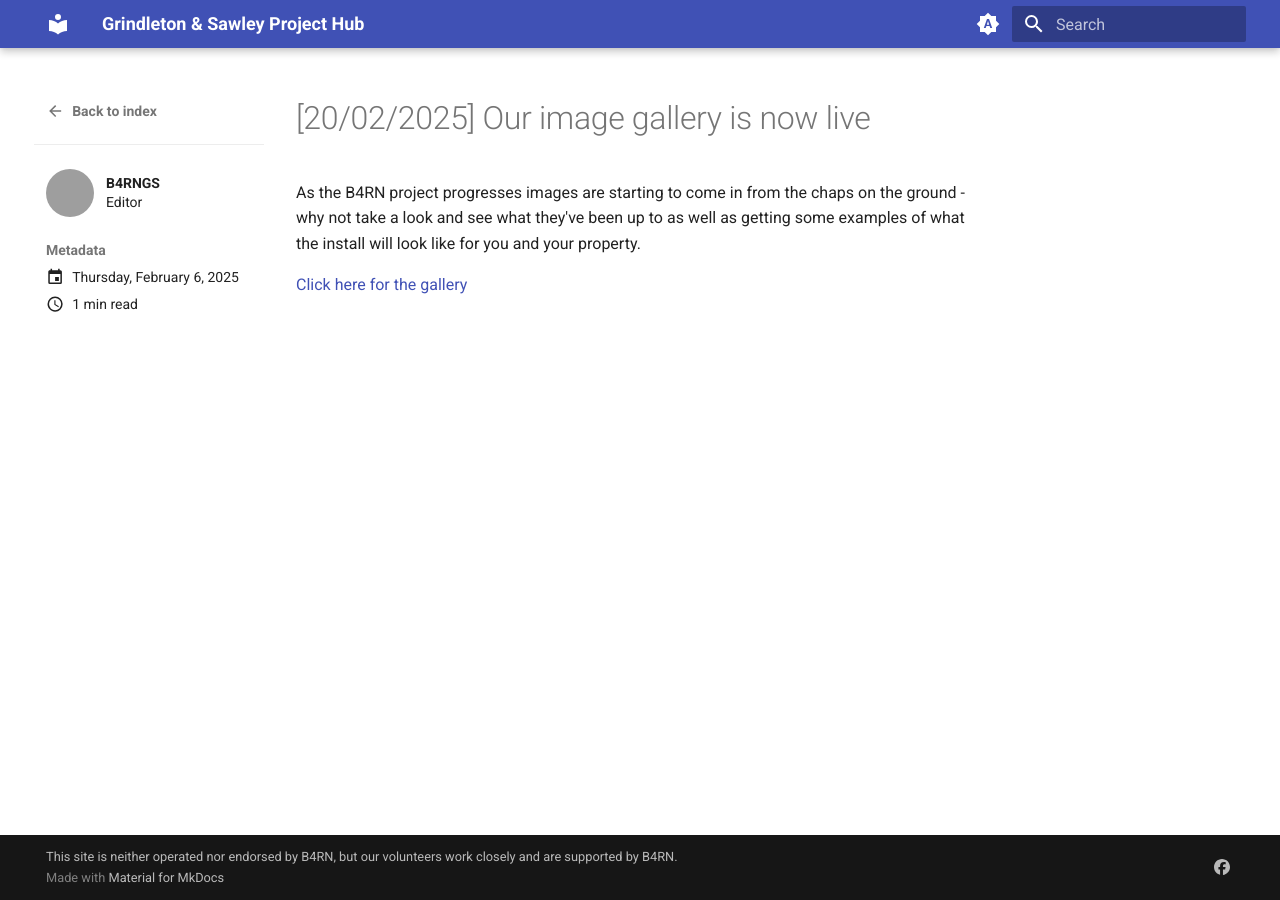
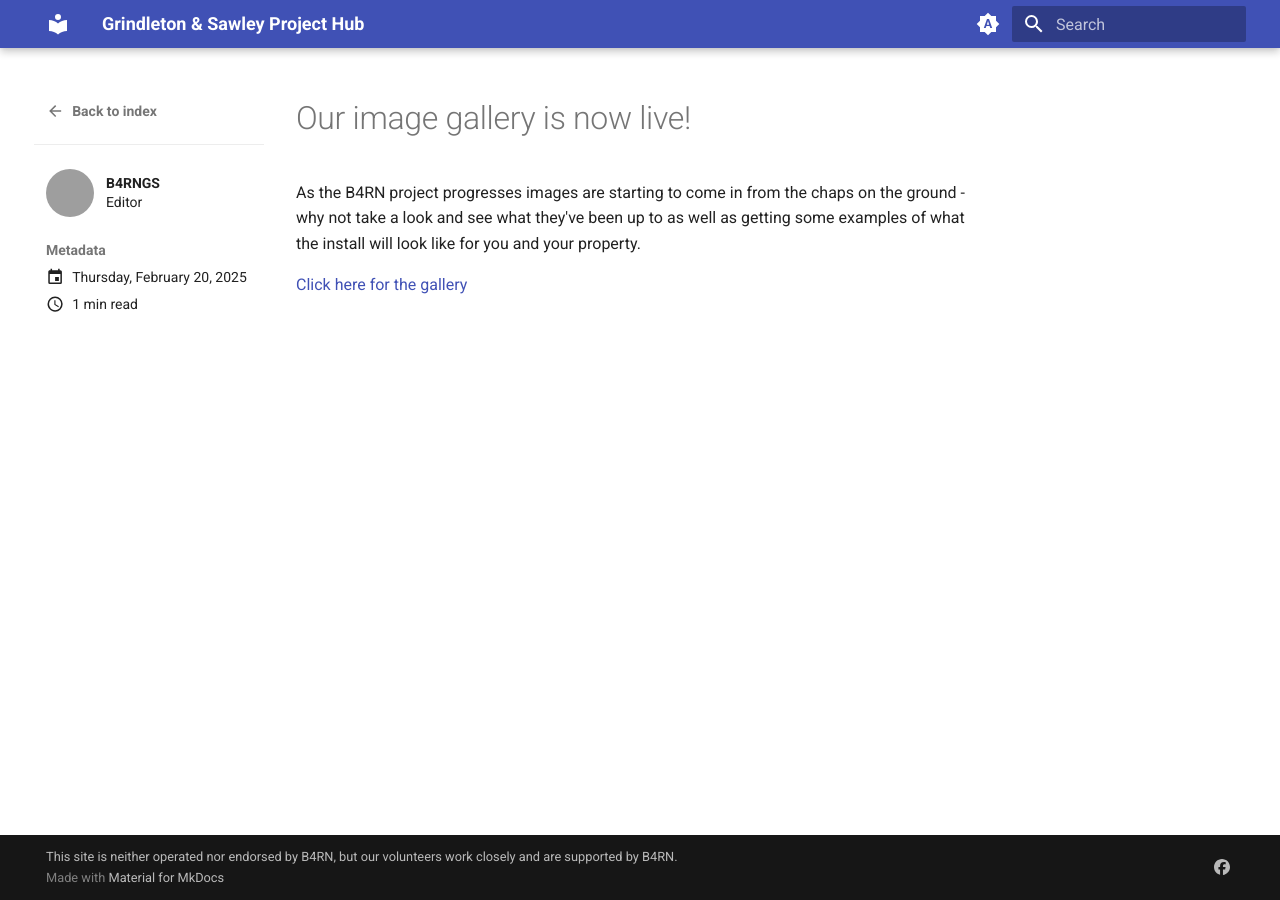
Before and after one commit to DJBenson/b4rngsdocs, an MkDocs documentation site: the page built from docs/news/posts/6.md, in a window 1280 px wide. Built offline with MkDocs 1.6.1 and Material for MkDocs 9.7.7, drawn with Linux system fonts in a browser that asks for light colours; grey boxes are pictures that could not be loaded.

Commit message:
Update 6.md

```diff
--- a/docs/news/posts/6.md
+++ b/docs/news/posts/6.md
@@ -1,11 +1,11 @@
 ---
 date:
-  created: 2025-02-06
+  created: 2025-02-20
 authors:
   - b4rngs
 ---
 
-# [20/02/2025] Our image gallery is now live
+# Our image gallery is now live!
 
 As the B4RN project progresses images are starting to come in from the chaps on the ground - why not take a look and see what they've been up to as well as getting some examples of what the install will look like for you and your property.
 
```
